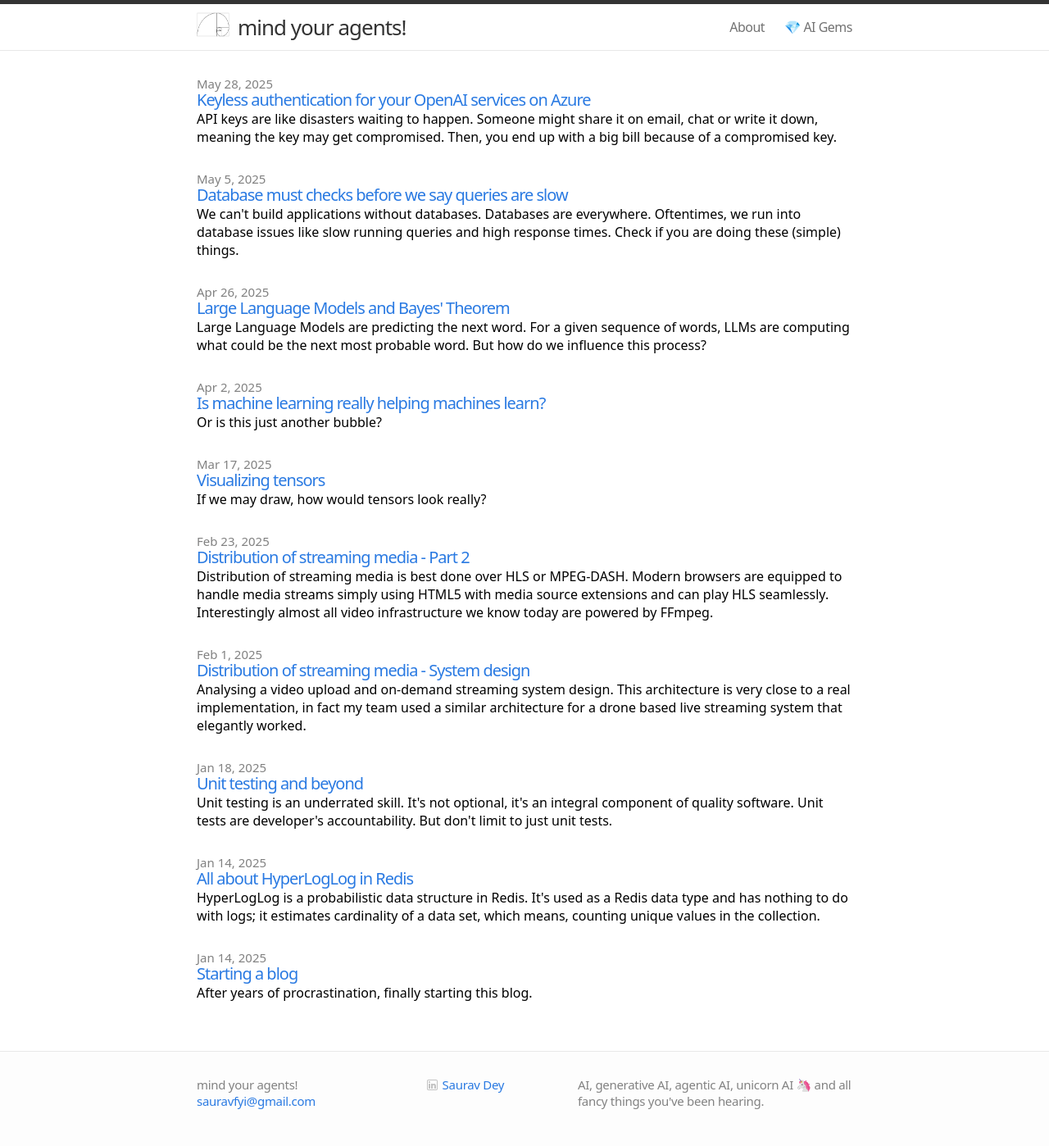
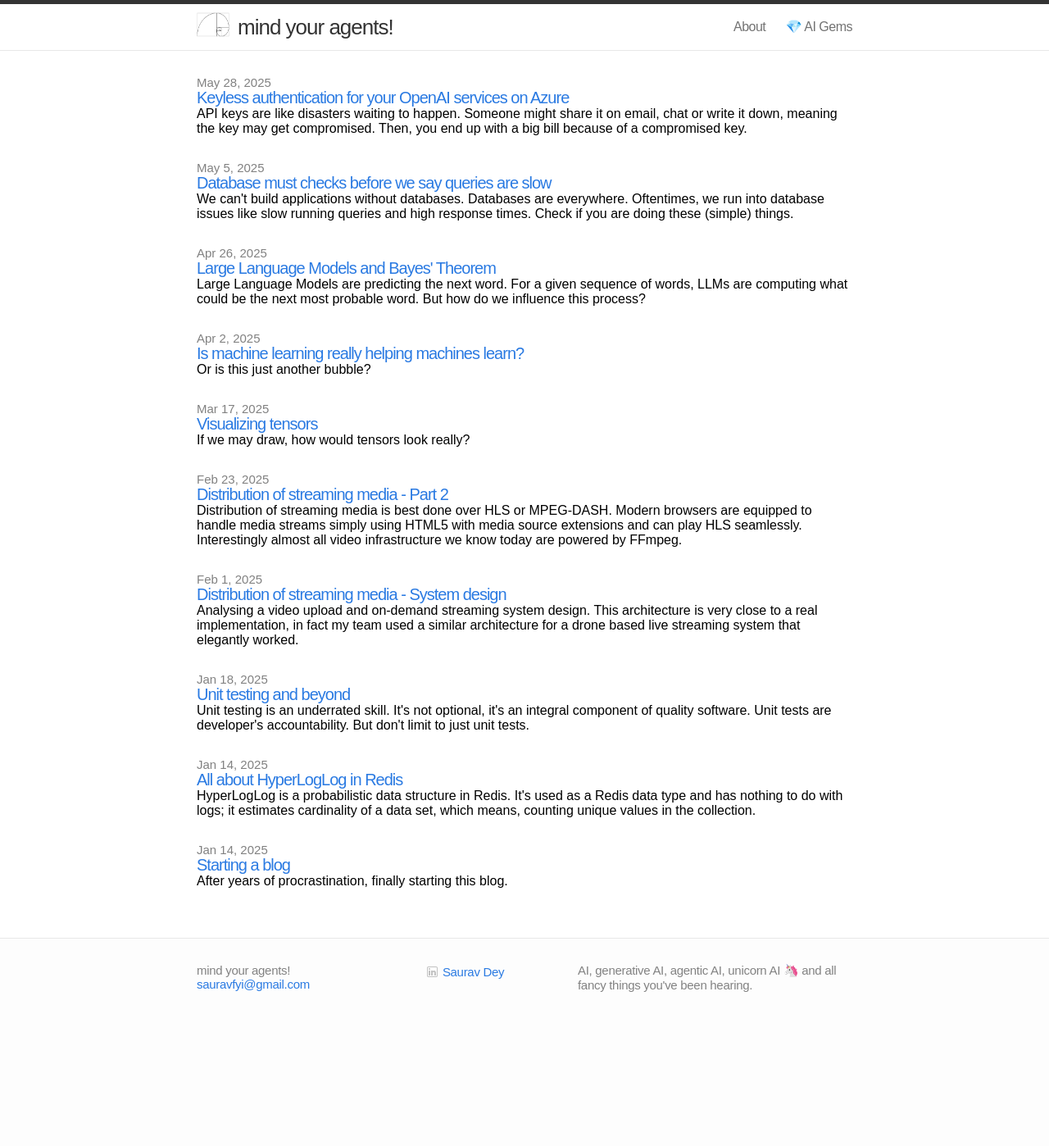
Before and after one commit to mindyouragents/mindyouragents.github.io, a Jekyll site: the page built from index.html, in a window 1280 px wide. Shown: the whole page at 82% size. Built offline with Jekyll 4.4.1, drawn with Linux system fonts in a browser that asks for light colours; some web fonts are replaced; after the commit the page ends 1255 px from its top, so only the background shows below that.

Commit message:
Update main.css

```diff
--- a/css/main.css
+++ b/css/main.css
@@ -9,7 +9,7 @@
 html, body { height: 100%; }
 
 body {
-  font-family: "Special Elite", system-ui;
+  font-family: "WDXL Lubrifont TC", sans-serif;
   font-weight: 400;
   font-style: normal;
   background-color: #fdfdfd;
```
